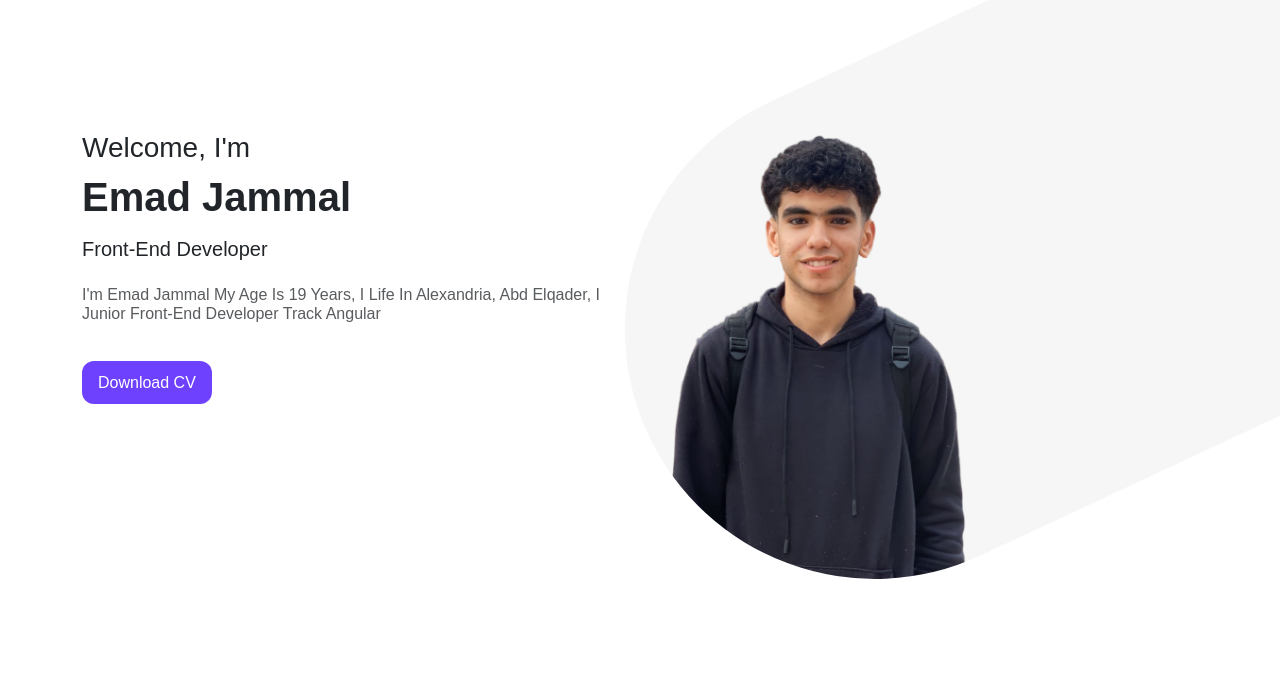
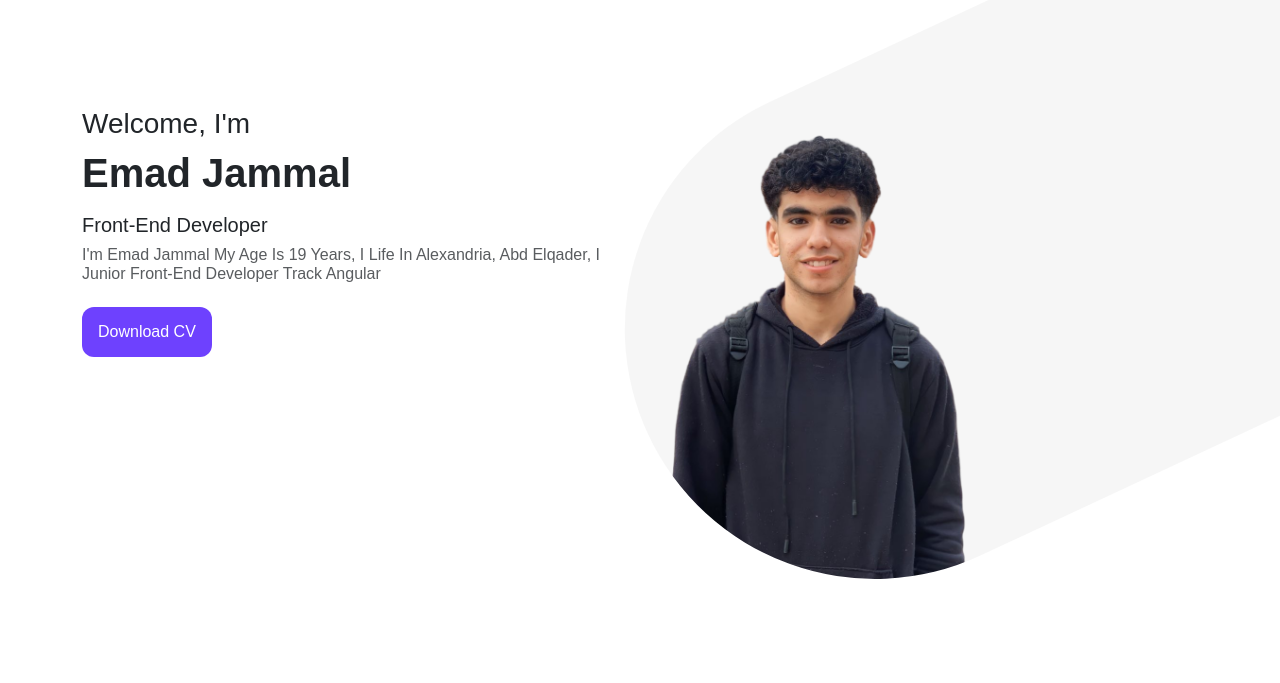
Before and after one commit to omdagamal7/portfolio, a plain HTML site: page index.html in a window 1280 px wide. Shown: the part 117-800 px from the top of the page. Drawn offline with Linux system fonts and the light colour scheme.

Commit message:
all is done

```diff
--- a/index.html
+++ b/index.html
@@ -81,17 +81,17 @@
       </nav>
       <div class="container h-lg-100 hero">
         <div
-          class="title w-50 h-100 me-auto d-flex justify-content-evenly align-items-start pt-5"
+          class="title w-50 h-100 me-auto d-flex justify-content-evenly align-items-start pt-4"
         >
           <div class="pt-lg-5">
             <h3 class="fw-lighter pt-lg-5">Welcome, I'm</h3>
             <h1 class="fw-bolder mb-3">Emad Jammal</h1>
-            <h5 class="fw-lighter mb-4">Front-End Developer</h5>
-            <p class="text-muted h6 mb-5 text-capitalize">
+            <h5 class="fw-lighter mb -3">Front-End Developer</h5>
+            <p class="text-muted fw-light h6 mb-4 text-capitalize">
               i'm emad jammal my age is 19 years, i life in Alexandria, Abd
               elqader, i junior front-end developer track angular
             </p>
-            <a download="" href="Emad Jammal Resume.pdf" class="btn-main" id="cv">Download CV</a>
+            <button class="btn-main" id="cv">Download CV</button>
           </div>
         </div>
         <div class="layer">
```
